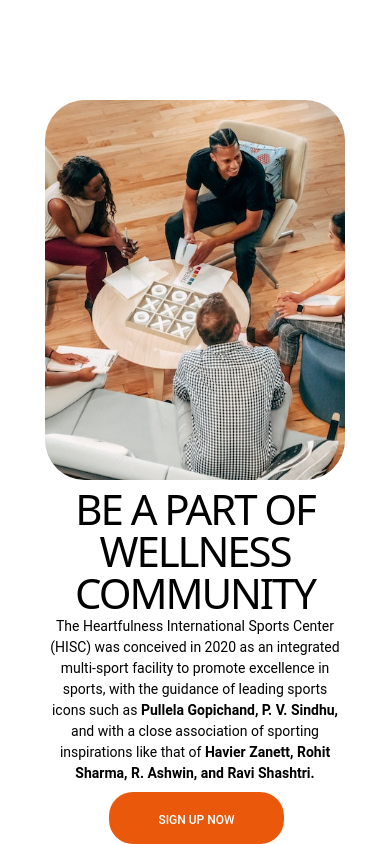
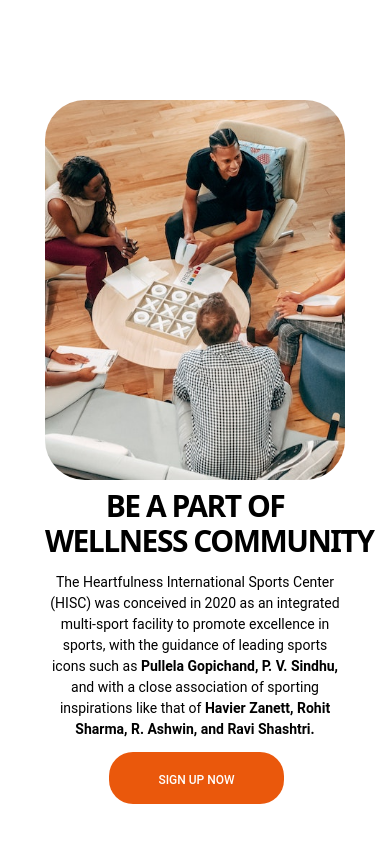
Before and after one commit to Faizanuddinsyed/faizanpro, a Next.js app: page / in a window 390 px wide. Shown: the part 800-1644 px from the top of the page. After the commit the page ends 1604 px from the top, so only its background shows below. Built offline with nearby package versions, Linux system fonts and the light colour scheme.

Commit message:
On branch master  Your branch is up to date with 'origin/master'.
 Changes to be committed:
	modified:   components/Team.js

```diff
--- a/components/Team.js
+++ b/components/Team.js
@@ -12,9 +12,9 @@
         </div>
 
         <div className="md:ml-0 md:mb-56 md:w-[447px] md:h-[168px] w-[300px] h-[160px] mx-auto">
-            <h1 className="mb-2 font-bison text-[42px] leading-[42px] w-[300px] h-[84px] md:text-start md:font-bold md:leading-15 tracking-tighter text-center">BE A PART OF WELLNESS COMMUNITY</h1>
-            <p className="font-roboto mt-11 font-400 md:text-start w-[300px] h-[160px] md:w-[447px] md:h-[168px] text-center text-[14px] md:text-[18px]">The Heartfulness International Sports Center (HISC) was conceived in 2020 as an integrated multi-sport facility to promote excellence in sports, with the guidance of leading sports icons such as <span  className="font-bold">Pullela Gopichand, P. V. Sindhu,</span> and with a close association of sporting inspirations like that of <span className="font-bold">Havier Zanett, Rohit Sharma, R. Ashwin, and Ravi Shashtri.</span></p>
-            <h1 className="text-center md:mt-12 mt-4  ml-16 md:ml-0 rounded-3xl p-5   text-white bg-orange-600 md:bg-blue-600  w-[175px] h-[52px] font-roboto font-medium text-xs">SIGN UP NOW</h1>
+            <h1 className="md:mb-6 font-bison md:text-[42px] text-[30px] leading-[35px] w-[300px] h-[84px] md:text-start md:font-bold font-semibold md:leading-[45px] tracking-tighter text-center">BE A PART OF<br/><span className="whitespace-nowrap"> WELLNESS COMMUNITY</span></h1>
+            <p className="font-roboto md:mt-3 font-400 md:text-start w-[300px] h-[160px] md:w-[447px] md:h-[168px] text-center text-[14px] md:text-[18px]">The Heartfulness International Sports Center (HISC) was conceived in 2020 as an integrated multi-sport facility to promote excellence in sports, with the guidance of leading sports icons such as <span  className="font-bold">Pullela Gopichand, P. V. Sindhu,</span> and with a close association of sporting inspirations like that of <span className="font-bold">Havier Zanett, Rohit Sharma, R. Ashwin, and Ravi Shashtri.</span></p>
+            <h1 className="text-center md:mt-12 mt-5   ml-16 md:ml-0 rounded-3xl p-5   text-white bg-orange-600 md:bg-blue-600  w-[175px] h-[52px] font-roboto font-medium text-xs">SIGN UP NOW</h1>
         </div>
 
 
```
